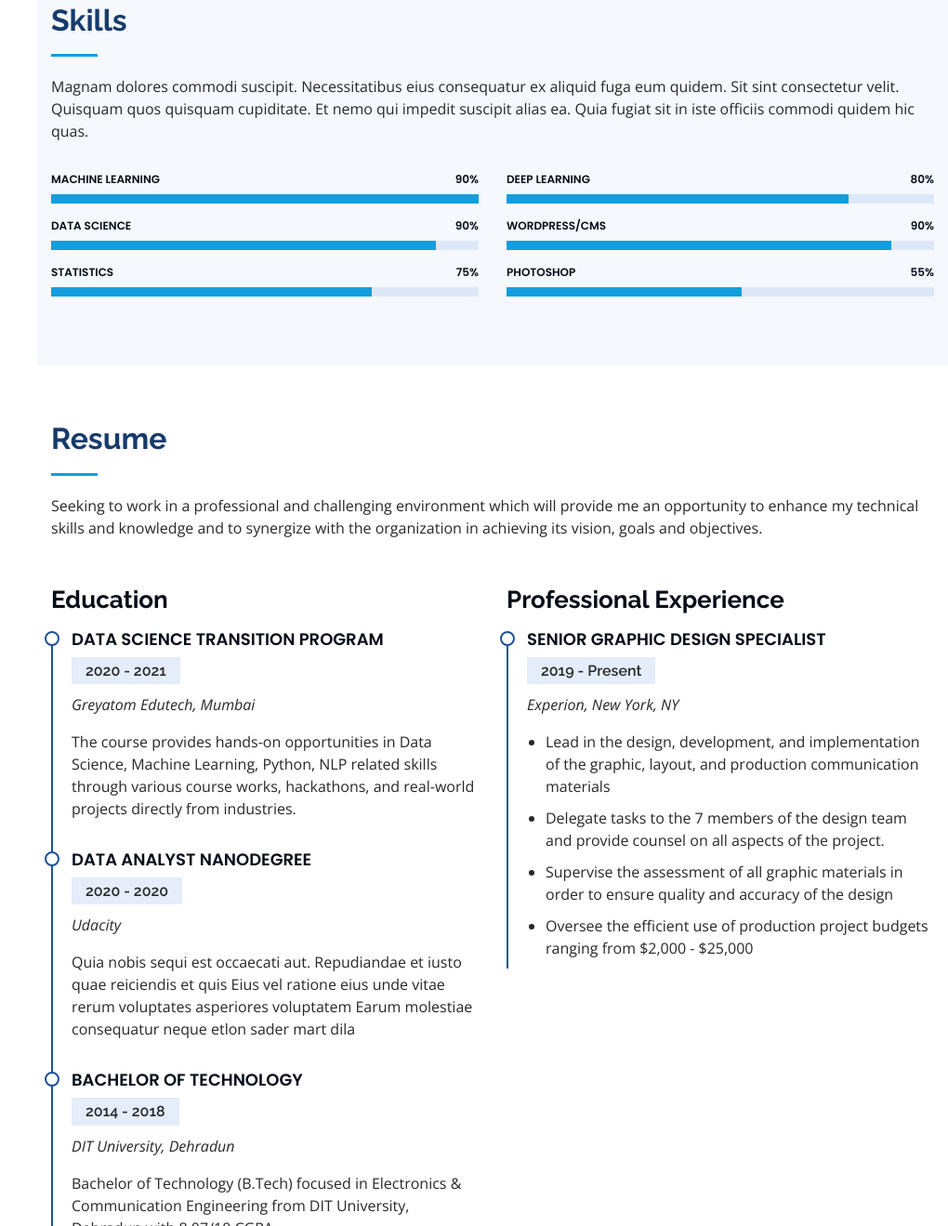
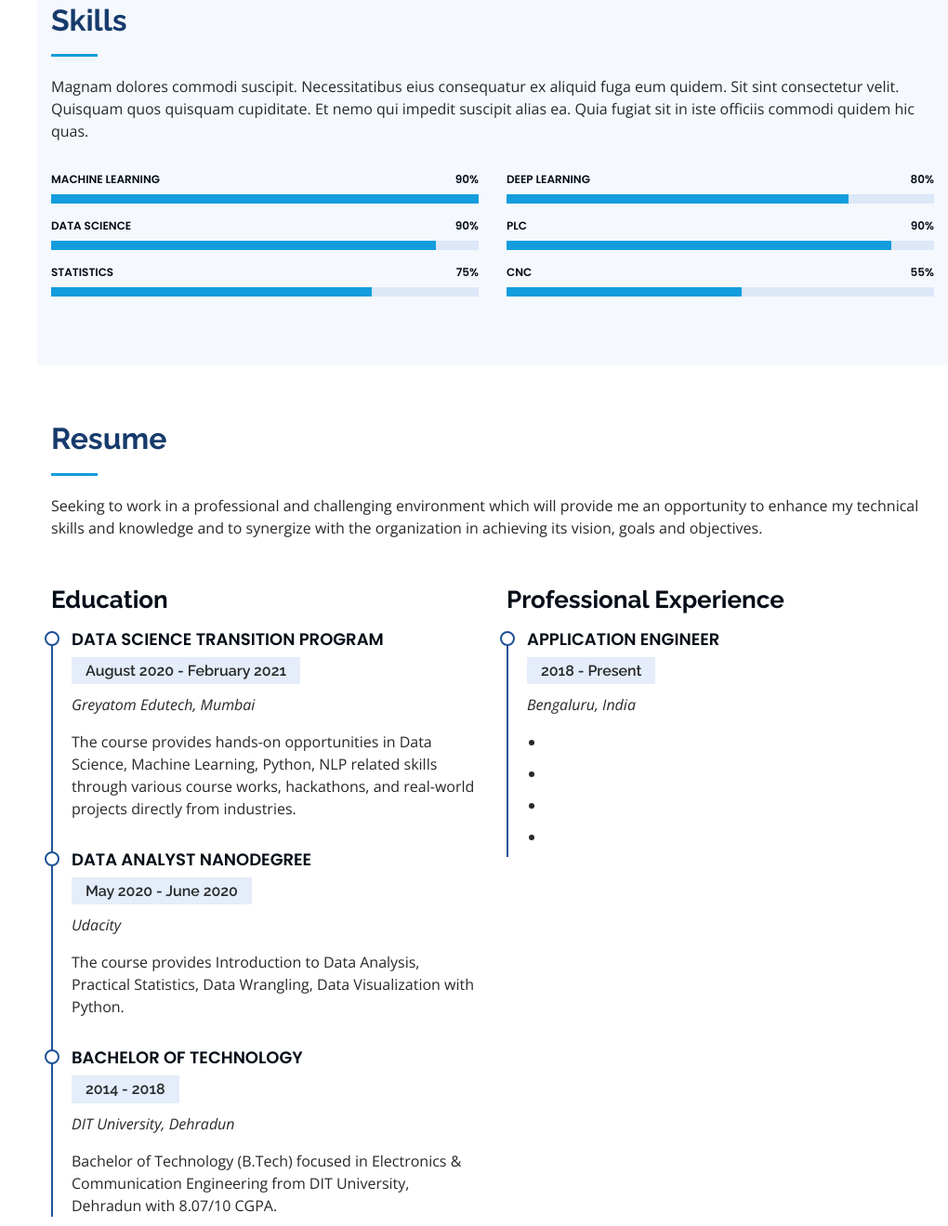
Before and after one commit to mayanklohani19/mayanklohani19.github.io, a plain HTML site: page index.html in a window 1280 px wide. Shown: the part 1851-3170 px from the top of the page at 93% size, without its empty margins (260-1280 px from the left). Drawn offline with nearby package versions, Linux system fonts and the light colour scheme.

Commit message:
thirty four

```diff
--- a/index.html
+++ b/index.html
@@ -184,14 +184,14 @@
             </div>
 
             <div class="progress">
-              <span class="skill">WordPress/CMS <i class="val">90%</i></span>
+              <span class="skill">PLC <i class="val">90%</i></span>
               <div class="progress-bar-wrap">
                 <div class="progress-bar" role="progressbar" aria-valuenow="90" aria-valuemin="0" aria-valuemax="100"></div>
               </div>
             </div>
 
             <div class="progress">
-              <span class="skill">Photoshop <i class="val">55%</i></span>
+              <span class="skill">CNC <i class="val">55%</i></span>
               <div class="progress-bar-wrap">
                 <div class="progress-bar" role="progressbar" aria-valuenow="55" aria-valuemin="0" aria-valuemax="100"></div>
               </div>
@@ -218,15 +218,15 @@
             <h3 class="resume-title">Education</h3>
             <div class="resume-item">
               <h4>Data Science Transition Program</h4>
-              <h5>2020 - 2021</h5>
+              <h5>August 2020 - February 2021</h5>
               <p><em>Greyatom Edutech, Mumbai</em></p>
               <p>The course provides hands-on opportunities in Data Science, Machine Learning, Python, NLP related skills through various course works, hackathons, and real-world projects directly from industries.</p>
             </div>
             <div class="resume-item">
               <h4>Data Analyst NanoDegree</h4>
-              <h5>2020 - 2020</h5>
+              <h5>May 2020 - June 2020</h5>
               <p><em>Udacity</em></p>
-              <p>Quia nobis sequi est occaecati aut. Repudiandae et iusto quae reiciendis et quis Eius vel ratione eius unde vitae rerum voluptates asperiores voluptatem Earum molestiae consequatur neque etlon sader mart dila</p>
+              <p>The course provides Introduction to Data Analysis, Practical Statistics, Data Wrangling, Data Visualization with Python.</p>
             </div>
 			<div class="resume-item">
               <h4>Bachelor of Technology</h4>
@@ -239,14 +239,14 @@
           <div class="col-lg-6" data-aos="fade-up" data-aos-delay="100">
             <h3 class="resume-title">Professional Experience</h3>
             <div class="resume-item">
-              <h4>Senior graphic design specialist</h4>
-              <h5>2019 - Present</h5>
-              <p><em>Experion, New York, NY </em></p>
+              <h4>Application Engineer</h4>
+              <h5>2018 - Present</h5>
+              <p><em>Bengaluru, India </em></p>
               <ul>
-                <li>Lead in the design, development, and implementation of the graphic, layout, and production communication materials</li>
-                <li>Delegate tasks to the 7 members of the design team and provide counsel on all aspects of the project. </li>
-                <li>Supervise the assessment of all graphic materials in order to ensure quality and accuracy of the design</li>
-                <li>Oversee the efficient use of production project budgets ranging from $2,000 - $25,000</li>
+                <li></li>
+                <li></li>
+                <li></li>
+                <li></li>
               </ul>
             </div>
           </div>
```
